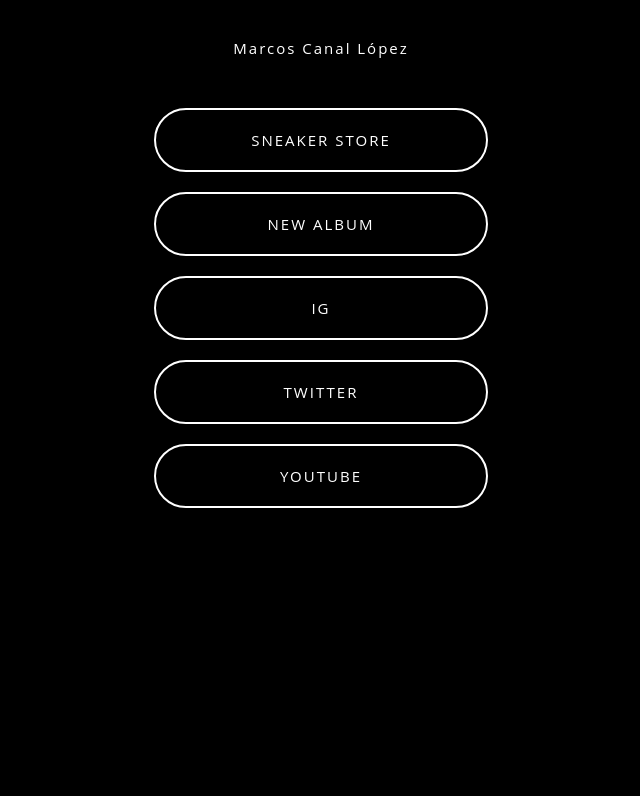
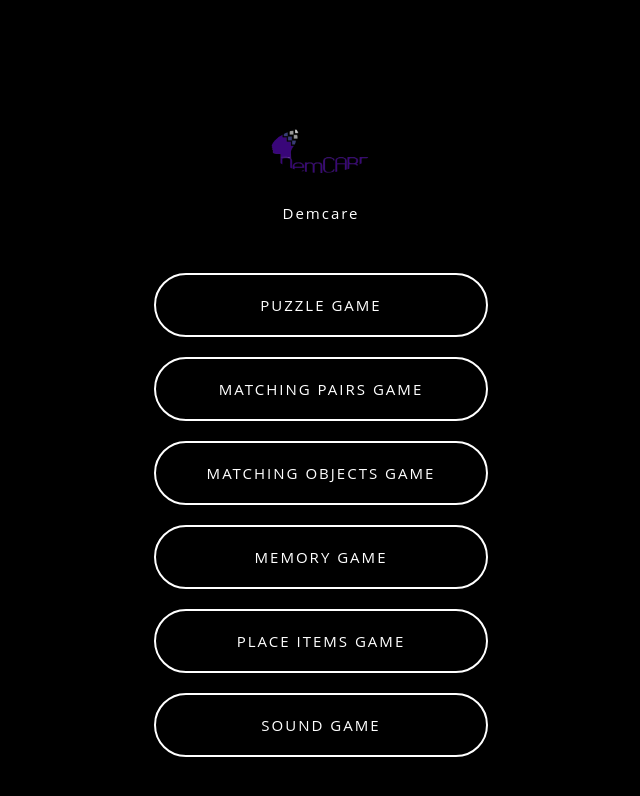
Before and after one commit to MarcosCl98/Games-Menu, a plain HTML site: page index.html in a window 1280 px wide. Shown: the whole page, without its empty margins (319-959 px from the left). Drawn offline with Linux system fonts and the light colour scheme.

Commit message:
added links

```diff
--- a/index.html
+++ b/index.html
@@ -4,14 +4,16 @@
 <meta charset="UTF-8">
 <meta name="viewport" content="width=device-width, initial-scale=1.0">
 <link rel="stylesheet"href="style.css">
-<title>Document</title>
+<title>Demcare Games</title>
 </head>
 <body>
-	<div class="profile-name">Marcos Canal López</div>
-	<a href="#" class="links">SNEAKER STORE</a>
-	<a href="#" class="links">NEW ALBUM</a>
-	<a href="#" class="links">IG</a>
-	<a href="#" class="links">TWITTER</a>
-	<a href="#" class="links">YOUTUBE</a>
+<img src="assets/profile-picture.png" alt="profile picture" class="profile-picture">
+	<div class="profile-name">Demcare</div>
+	<a href="https://marcoscl98.github.io/Puzzle-Game/" class="links">PUZZLE GAME</a>
+	<a href="https://marcoscl98.github.io/Matching-Pairs/" class="links">MATCHING PAIRS GAME</a>
+	<a href="https://marcoscl98.github.io/Matching-Related-Objects/" class="links">MATCHING OBJECTS GAME</a>
+	<a href="https://marcoscl98.github.io/Memory-Game/" class="links">MEMORY GAME</a>
+	<a href="https://marcoscl98.github.io/Place-Items/" class="links">PLACE ITEMS GAME</a>
+	<a href="https://marcoscl98.github.io/Sound-Game/" class="links">SOUND GAME</a>
 </body>
 </html>
```
Also changed, not shown: assets/profile-picture.png (added).
